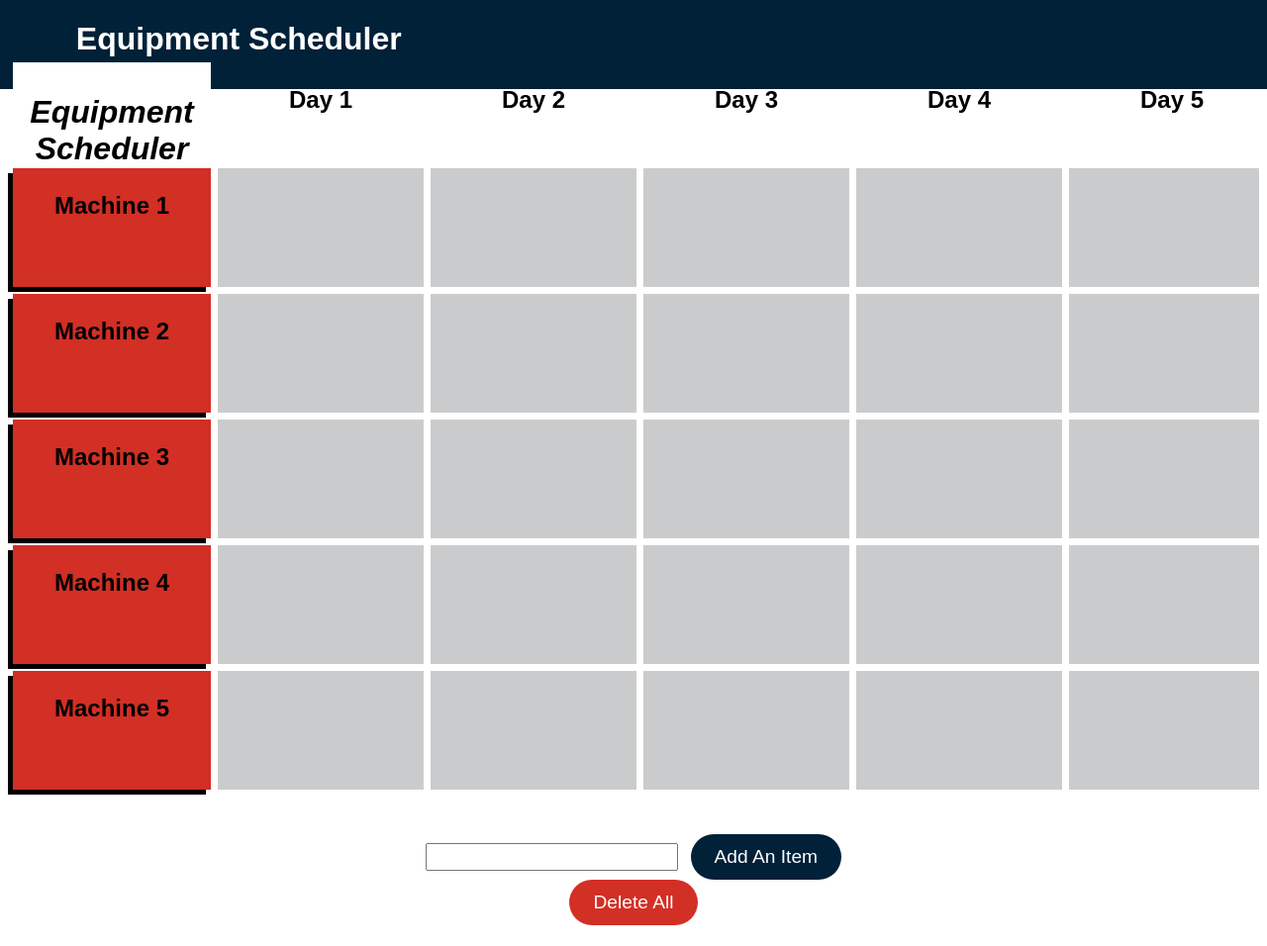
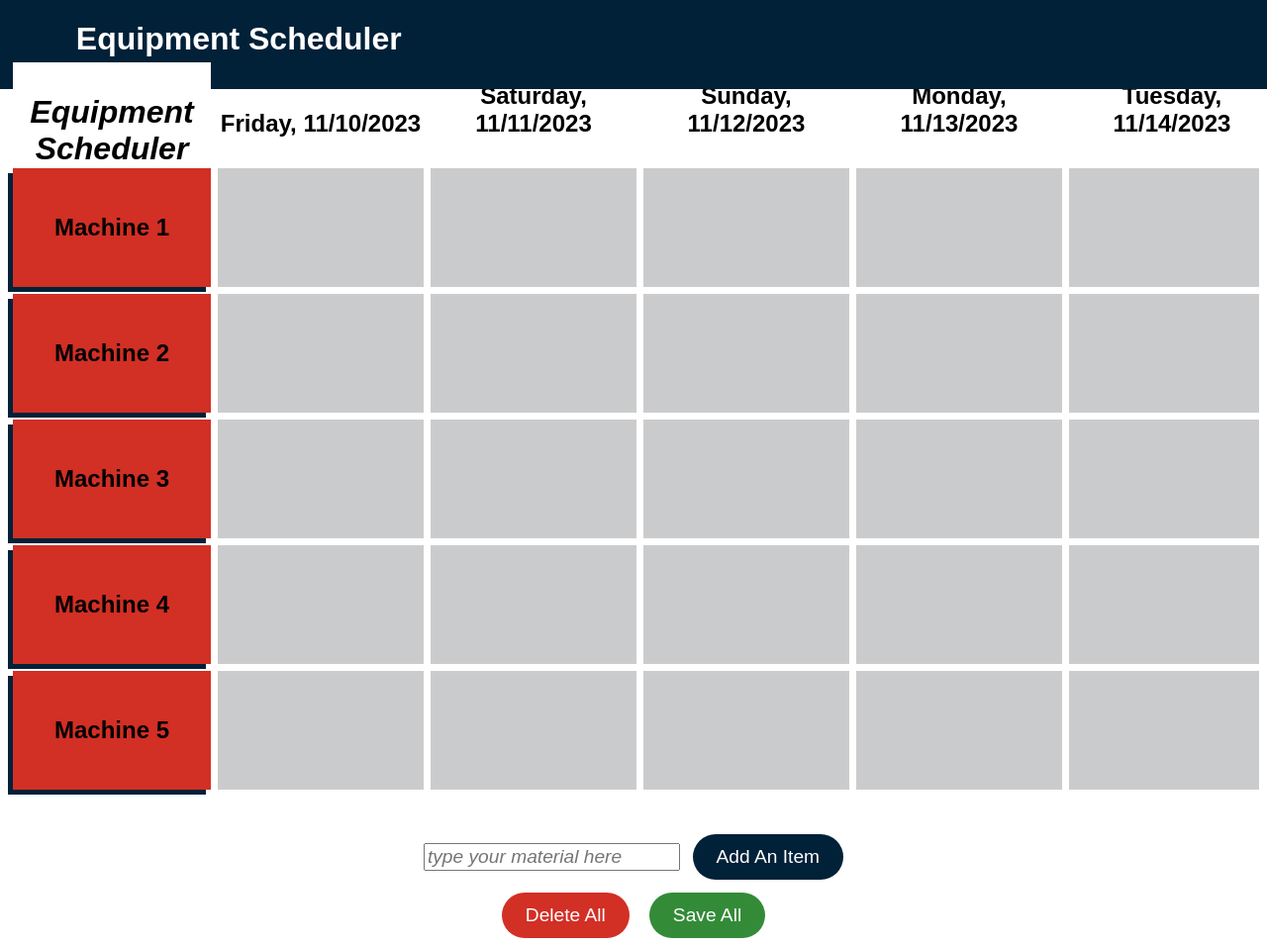
Before and after one commit to danielle-gan/Equipment-Scheduler, a plain HTML site: page index2.html in a window 1280 px wide. Shown: the top 956 px of the page at 99% size. Drawn offline with Linux system fonts and the light colour scheme.

Commit message:
added dates to the column headers

```diff
--- a/index2.html
+++ b/index2.html
@@ -20,59 +20,59 @@
         </div>
 
         <div class="col day-label">
-            <p>Day 1</p>
+            <p id="day1">Day 1</p>
         </div>
 
         <div class="col day-label">
-            <p>Day 2</p>
+            <p id="day2">Day 2</p>
         </div>
 
         <div class="col day-label">
-            <p>Day 3</p>
+            <p id="day3">Day 3</p>
         </div>
 
         <div class="col day-label">
-            <p>Day 4</p>
+            <p id="day4">Day 4</p>
         </div>
 
         <div class="col day-label">
-            <p>Day 5</p>
+            <p id="day5">Day 5</p>
         </div>
 
         <div class="col day-label">
-            <p>Day 6</p>
+            <p id="day6">Day 6</p>
         </div>
 
         <div class="col day-label">
-            <p>Day 7</p>
+            <p id="day7">Day 7</p>
         </div>
 
         <div class="col day-label">
-            <p>Day 8</p>
+            <p id="day8">Day 8</p>
         </div>
 
         <div class="col day-label">
-            <p>Day 9</p>
+            <p id="day9">Day 9</p>
         </div>
 
         <div class="col day-label">
-            <p>Day 10</p>
+            <p id="day10">Day 10</p>
         </div>
 
         <div class="col day-label">
-            <p>Day 11</p>
+            <p id="day11">Day 11</p>
         </div>
 
         <div class="col day-label">
-            <p>Day 12</p>
+            <p id="day12">Day 12</p>
         </div>
 
         <div class="col day-label">
-            <p>Day 13</p>
+            <p id="day13">Day 13</p>
         </div>
 
         <div class="col day-label">
-            <p>Day 14</p>
+            <p id="day14">Day 14</p>
         </div>
 
         <!-- ROW 2 -->
@@ -318,12 +318,13 @@
 <!-- END GRID, START BUTTONS FOR ADDING MATERIALS-->
 
 <div class = flex-container id="itemStage">
-    <input type="text" maxlength="20" class="input" id="itemInput">
+    <input type="text" maxlength="20" class="input" id="itemInput" placeholder="type your material here" style="font-style:italic">
     <button class="button-add" id="addBtn" disabled>Add An Item</button>
     <!-- <div class="drag-me" id="dragMe" ondragstart="dragStart(event)"></div> -->
 </div>
 <div class ="flex-container">
     <button class="button-delete" id="delete-btn">Delete All</button>
+    <button class="button-save" id="save-btn">Save All</button>
 </div>
 
 </body>
--- a/script.js
+++ b/script.js
@@ -1,3 +1,29 @@
+document.addEventListener("DOMContentLoaded", function() {
+  // Get today's date
+  const today = new Date();
+
+  // Calculate dates for the next two weeks
+  for (let i = 1; i <= 14; i++) {
+      const futureDate = new Date(today);
+      futureDate.setDate(today.getDate() + i);
+
+      // Format the date as "WEEKDAY, MM/DD/YYYY"
+      const formattedDate = futureDate.toLocaleDateString('en-US', {
+          weekday: 'long',
+          year: 'numeric',
+          month: '2-digit',
+          day: '2-digit'
+      });
+
+      // Update the content of the corresponding element
+      const dayElement = document.getElementById("day" + i);
+      if (dayElement) {
+          dayElement.textContent = formattedDate;
+      }
+  }
+});
+
+
 const input = document.getElementById('itemInput');
 const button = document.getElementById('addBtn');
 
--- a/styles2.css
+++ b/styles2.css
@@ -2,10 +2,12 @@
     --navy: #002138;
     --red: #D22F25;
     --gray: #CACBCC;
+    --green: #338b38;
 }
 
 html{
     font-family: Arial, Helvetica, sans-serif;
+    overflow-x: hidden;
 }
 
 
@@ -66,16 +68,18 @@ header h1 {
     background-color: var(--red);
     font-weight: bold;
     border: 0px;
+    display: flex;
+    align-items: center;
     /* border-right: 2px solid var(--navy); */
-    box-shadow: -5px 5px;
+    box-shadow: -5px 5px var(--navy);
   }
 
-
   .day-label {
+    display: flex;
+    align-items:end;
     font-size: 1.5rem;
     font-weight: bold;
     border: 0px;
-    align-items: center;
     background-color: white;
   }
 
@@ -104,6 +108,19 @@ header h1 {
     border: none;
     border-radius: 30px;
     transition: .3s;
+    margin-top: 1%;
+  }
+
+  .button-save {
+    background-color: var(--green);
+    color: #fff;
+    font-size: 1.2rem;
+    padding: 12px 24px;
+    border: none;
+    border-radius: 30px;
+    transition: .3s;
+    margin-left: 20px;
+    margin-top: 1%;
   }
 
   .button-add:hover {
@@ -111,6 +128,10 @@ header h1 {
   }
 
   .button-delete:hover {
+    background-color:black;
+  }
+
+  .button-save:hover {
     background-color:black;
   }
 
```
